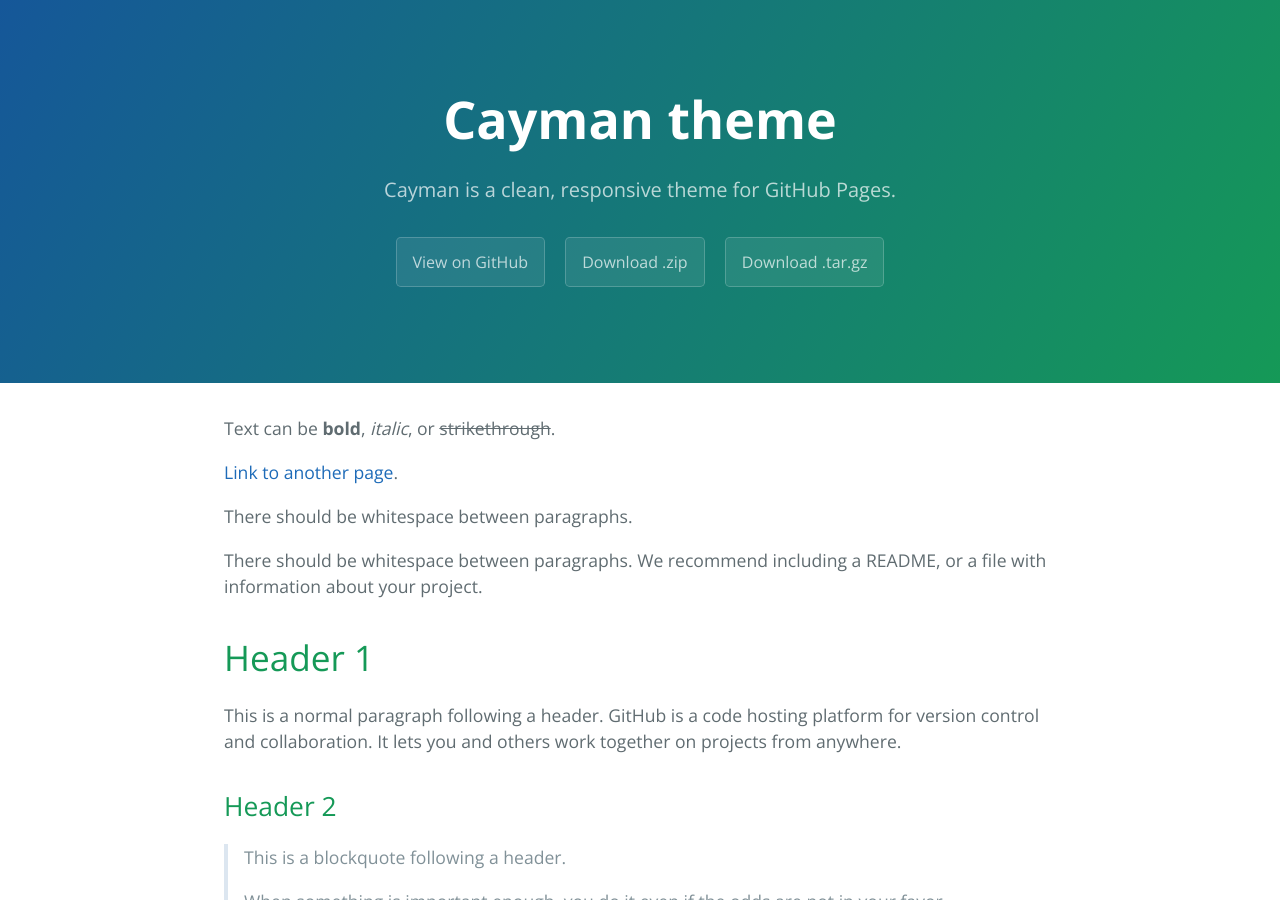
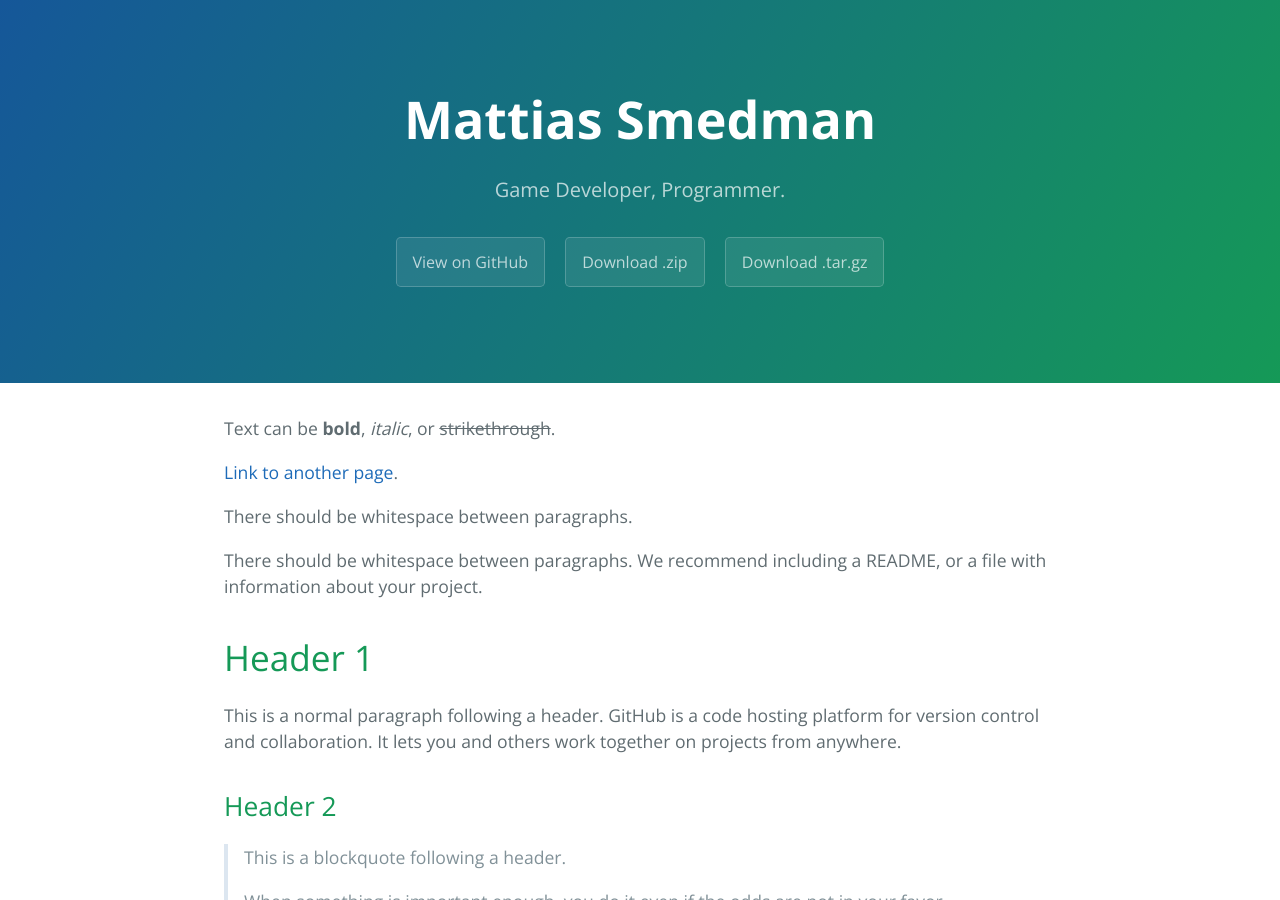
Before and after one commit to Nirase/temp, a Jekyll site: the page built from index.md, in a window 1280 px wide and 900 px high. Built offline with Jekyll 4.4.1, drawn with Linux system fonts in a browser that asks for light colours.

Commit message:
Update _config.yml

```diff
--- a/_config.yml
+++ b/_config.yml
@@ -1,5 +1,5 @@
-title: Cayman theme
-description: Cayman is a clean, responsive theme for GitHub Pages.
+title: Mattias Smedman
+description: Game Developer, Programmer.
 show_downloads: true
 google_analytics:
 theme: jekyll-theme-cayman
```
